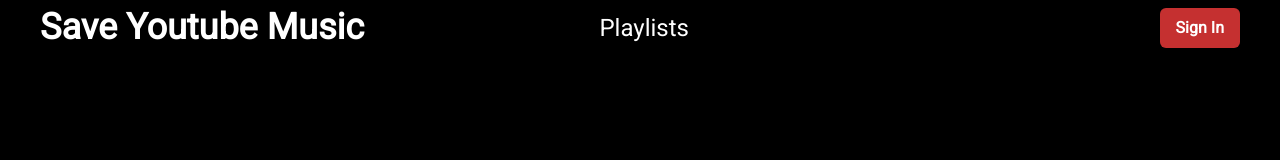
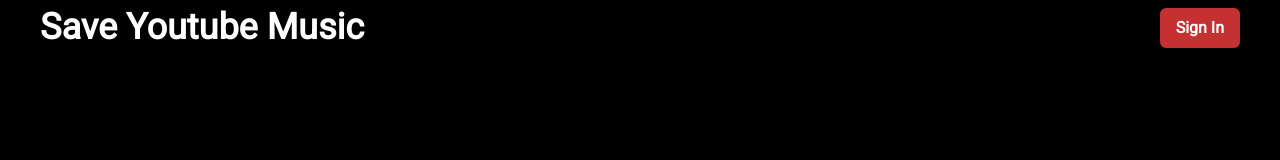
Before and after one commit to KhromeM/SaveYTM, a React (Create React App) app in the folder frontend/: page / in a window 1280 px wide. Shown: the top 160 px of the page. Built offline with nearby package versions, Linux system fonts and the light colour scheme; no server answers.

Commit message:
small change

```diff
--- a/frontend/src/Components/NavBar.js
+++ b/frontend/src/Components/NavBar.js
@@ -20,9 +20,9 @@ export default function NavBar() {
           Save Youtube Music
         </Heading>
       </Box>
-      <Box ml="auto" mr="auto">
+      {/* <Box ml="auto" mr="auto">
         <Text fontSize="2xl"> Playlists</Text>
-      </Box>
+      </Box> */}
 
       <Flex ml="auto" mr="10">
         <Auth />
```
